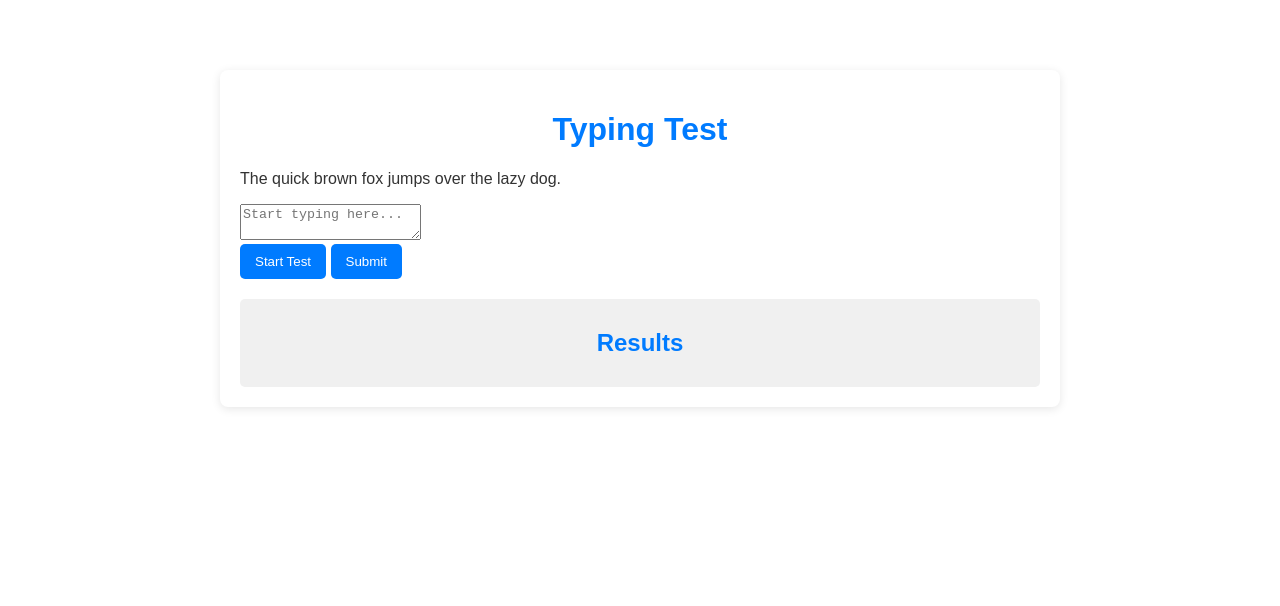
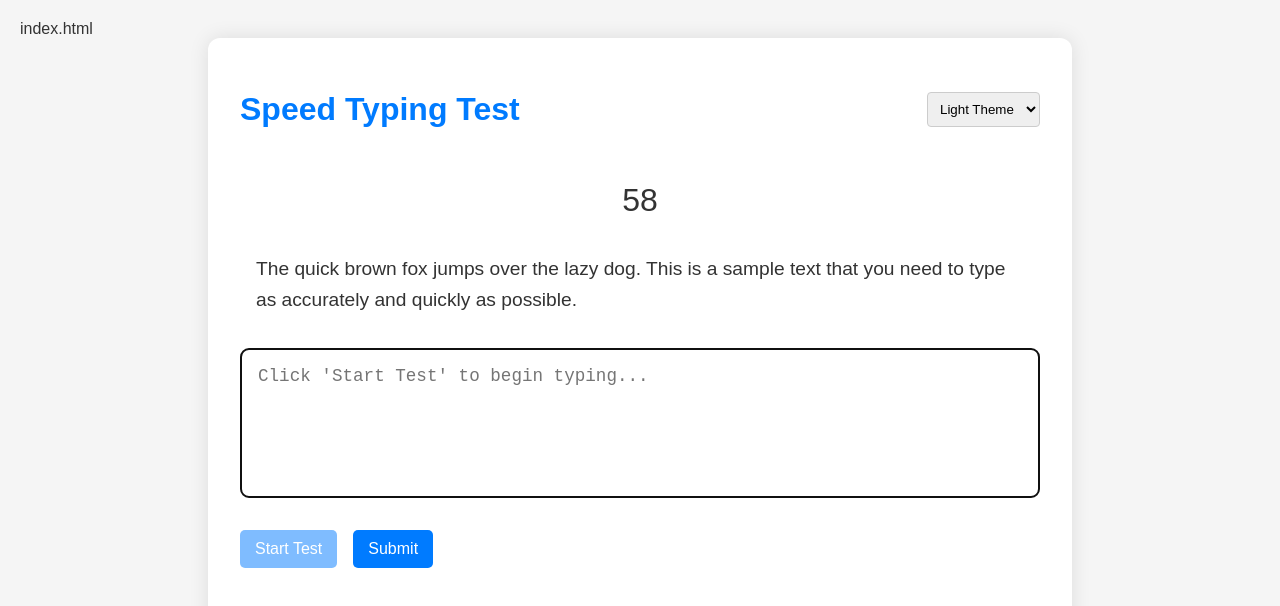
Before and after one commit to Garvit199k/last-final, a website: page public/index.html in a window 1280 px wide. Both pictures are taken after a click on the button "Start Test". Drawn offline with Linux system fonts and the light colour scheme.

Commit message:
Updated typing test project files

```diff
--- a/package.json
+++ b/package.json
@@ -4,9 +4,7 @@
   "description": "A typing test application with themes and a user-friendly interface.",
   "main": "index.js",
   "scripts": {
-    "start": "node api/server.js",
-    "build": "echo 'Build step can be added here'",
-    "test": "echo 'No tests specified'"
+    "start": "node api/server.js"
   },
   "keywords": [
     "typing",
--- a/public/index.html
+++ b/public/index.html
@@ -1,26 +1,37 @@
+index.html
 <!DOCTYPE html>
 <html lang="en">
 <head>
     <meta charset="UTF-8">
     <meta name="viewport" content="width=device-width, initial-scale=1.0">
-    <title>Typing Test</title>
+    <title>Professional Typing Test</title>
+    <link rel="stylesheet" href="https://fonts.googleapis.com/css2?family=Poppins:wght@400;500;600&display=swap">
     <link rel="stylesheet" href="styles/main.css">
     <link rel="stylesheet" href="styles/themes.css">
 </head>
-<body>
+<body class="theme-light">
     <div class="container">
-        <h1>Typing Test</h1>
+        <div class="header">
+            <h1>Speed Typing Test</h1>
+            <select id="theme-selector" class="theme-selector">
+                <option value="light">Light Theme</option>
+                <option value="dark">Dark Theme</option>
+            </select>
+        </div>
+        <div class="timer" id="timer">60</div>
         <div class="test-area">
-            <p id="text-to-type">Type this text as fast as you can!</p>
-            <textarea id="user-input" placeholder="Start typing here..."></textarea>
+            <p id="text-to-type">The quick brown fox jumps over the lazy dog. This is a sample text that you need to type as accurately and quickly as possible.</p>
+            <textarea id="user-input" placeholder="Click 'Start Test' to begin typing..." disabled></textarea>
         </div>
         <div class="controls">
             <button id="start-button">Start Test</button>
             <button id="submit-button" disabled>Submit</button>
         </div>
-        <div class="results">
+        <div class="results" id="results">
             <h2>Results</h2>
-            <p id="result-text"></p>
+            <p id="wpm"></p>
+            <p id="accuracy"></p>
+            <p id="errors"></p>
         </div>
     </div>
     <script src="scripts/app.js"></script>
--- a/public/scripts/app.js
+++ b/public/scripts/app.js
@@ -1,58 +1,89 @@
 // This file contains the JavaScript code that implements the typing test functionality, including event listeners, timer management, and result calculations.
 
-const textToType = "The quick brown fox jumps over the lazy dog.";
-let timer;
-let timeLeft = 60; // 60 seconds for the typing test
-let isTestActive = false;
+document.addEventListener('DOMContentLoaded', () => {
+    const textToType = document.getElementById('text-to-type');
+    const userInput = document.getElementById('user-input');
+    const startButton = document.getElementById('start-button');
+    const submitButton = document.getElementById('submit-button');
+    const results = document.getElementById('results');
+    const timerDisplay = document.getElementById('timer');
+    const themeSelector = document.getElementById('theme-selector');
 
-const textElement = document.getElementById('text-to-type');
-const inputElement = document.getElementById('user-input');
-const timerElement = document.getElementById('timer');
-const resultElement = document.getElementById('result');
+    let timeLeft = 60;
+    let timer = null;
+    let testStarted = false;
 
-textElement.textContent = textToType;
+    // Theme handling
+    themeSelector.addEventListener('change', (e) => {
+        document.body.className = `theme-${e.target.value}`;
+    });
 
-inputElement.addEventListener('focus', startTest);
-inputElement.addEventListener('input', checkInput);
+    // Start test
+    startButton.addEventListener('click', () => {
+        userInput.value = '';
+        userInput.disabled = false;
+        userInput.focus();
+        startButton.disabled = true;
+        submitButton.disabled = false;
+        results.style.display = 'none';
+        testStarted = true;
+        timeLeft = 60;
 
-function startTest() {
-    if (!isTestActive) {
-        isTestActive = true;
-        timeLeft = 60;
-        inputElement.value = '';
-        resultElement.textContent = '';
-        timerElement.textContent = timeLeft;
-        timer = setInterval(updateTimer, 1000);
+        timer = setInterval(() => {
+            timeLeft--;
+            timerDisplay.textContent = timeLeft;
+
+            if (timeLeft <= 0) {
+                endTest();
+            }
+        }, 1000);
+    });
+
+    // Submit test
+    submitButton.addEventListener('click', endTest);
+
+    function endTest() {
+        clearInterval(timer);
+        userInput.disabled = true;
+        startButton.disabled = false;
+        submitButton.disabled = true;
+        testStarted = false;
+
+        // Calculate results
+        const words = userInput.value.trim().split(/\s+/).length;
+        const wpm = Math.round((words / (60 - timeLeft)) * 60);
+
+        const originalText = textToType.textContent.trim();
+        const userText = userInput.value.trim();
+        const accuracy = calculateAccuracy(originalText, userText);
+
+        // Display results
+        results.style.display = 'block';
+        document.getElementById('wpm').textContent = `Words per minute: ${wpm}`;
+        document.getElementById('accuracy').textContent = `Accuracy: ${accuracy}%`;
     }
-}
 
-function updateTimer() {
-    timeLeft--;
-    timerElement.textContent = timeLeft;
+    function calculateAccuracy(original, typed) {
+        const originalWords = original.split(/\s+/);
+        const typedWords = typed.split(/\s+/);
+        let correct = 0;
 
-    if (timeLeft <= 0) {
-        endTest();
+        typedWords.forEach((word, i) => {
+            if (word === originalWords[i]) correct++;
+        });
+
+        return Math.round((correct / originalWords.length) * 100);
     }
-}
 
-function checkInput() {
-    const userInput = inputElement.value;
-    if (userInput === textToType) {
-        endTest(true);
-    } else if (textToType.startsWith(userInput)) {
-        resultElement.textContent = 'Keep going!';
-    } else {
-        resultElement.textContent = 'Incorrect! Try again.';
-    }
-}
+    // Real-time validation
+    userInput.addEventListener('input', () => {
+        if (!testStarted) return;
 
-function endTest(success = false) {
-    clearInterval(timer);
-    isTestActive = false;
-    inputElement.blur();
-    if (success) {
-        resultElement.textContent = 'Congratulations! You typed it correctly!';
-    } else {
-        resultElement.textContent = 'Time is up! You did not complete the test.';
-    }
-}
+        const currentText = userInput.value;
+        const originalText = textToType.textContent;
+
+        if (currentText === originalText) {
+            endTest();
+        }
+    });
+});
--- a/public/styles/main.css
+++ b/public/styles/main.css
@@ -1,17 +1,17 @@
 body {
-    font-family: 'Arial', sans-serif;
-    background-color: #f4f4f4;
+    font-family: 'Poppins', sans-serif;
     margin: 0;
-    padding: 0;
+    padding: 20px;
+    min-height: 100vh;
+    transition: all 0.3s ease;
 }
 
 .container {
     max-width: 800px;
-    margin: 50px auto;
-    padding: 20px;
-    background: white;
-    border-radius: 8px;
-    box-shadow: 0 2px 10px rgba(0, 0, 0, 0.1);
+    margin: 0 auto;
+    padding: 2rem;
+    border-radius: 12px;
+    box-shadow: 0 0 20px rgba(0,0,0,0.1);
 }
 
 h1 {
@@ -47,17 +47,70 @@ h1 {
 }
 
 .timer {
-    font-size: 24px;
+    font-size: 2rem;
     text-align: center;
-    margin-top: 20px;
+    margin: 1rem 0;
 }
 
 .results {
-    margin-top: 30px;
     text-align: center;
+    padding: 1rem;
+    border-radius: 8px;
+    display: none;
 }
 
-.results p {
-    font-size: 18px;
-    color: #555;
+.header {
+    display: flex;
+    justify-content: space-between;
+    align-items: center;
+    margin-bottom: 2rem;
 }
+
+.theme-selector {
+    padding: 8px;
+    border-radius: 4px;
+    border: 1px solid #ccc;
+}
+
+.test-area {
+    margin-bottom: 2rem;
+}
+
+#text-to-type {
+    font-size: 1.2rem;
+    line-height: 1.6;
+    padding: 1rem;
+    border-radius: 8px;
+    background: rgba(255,255,255,0.1);
+    margin-bottom: 1rem;
+}
+
+#user-input {
+    width: 100%;
+    height: 150px;
+    padding: 1rem;
+    border-radius: 8px;
+    border: 2px solid #ddd;
+    font-size: 1.1rem;
+    resize: none;
+}
+
+.controls {
+    display: flex;
+    gap: 1rem;
+    margin-bottom: 2rem;
+}
+
+button {
+    padding: 12px 24px;
+    border: none;
+    border-radius: 6px;
+    font-size: 1rem;
+    cursor: pointer;
+    transition: all 0.3s ease;
+}
+
+button:disabled {
+    opacity: 0.5;
+    cursor: not-allowed;
+}
--- a/public/styles/themes.css
+++ b/public/styles/themes.css
@@ -61,3 +61,41 @@ input[type="text"] {
     background-color: var(--secondary-bg-color);
     border-radius: 5px;
 }
+
+.theme-light {
+    background-color: #f5f5f5;
+    color: #333;
+}
+
+.theme-dark {
+    background-color: #2d2d2d;
+    color: #fff;
+}
+
+.theme-light .container {
+    background-color: #ffffff;
+}
+
+.theme-dark .container {
+    background-color: #363636;
+}
+
+.theme-light button {
+    background-color: #007bff;
+    color: white;
+}
+
+.theme-dark button {
+    background-color: #4a9eff;
+    color: white;
+}
+
+.theme-light #user-input {
+    background-color: #fff;
+    color: #333;
+}
+
+.theme-dark #user-input {
+    background-color: #444;
+    color: #fff;
+}
```
Also changed, not shown: 1 other file.
